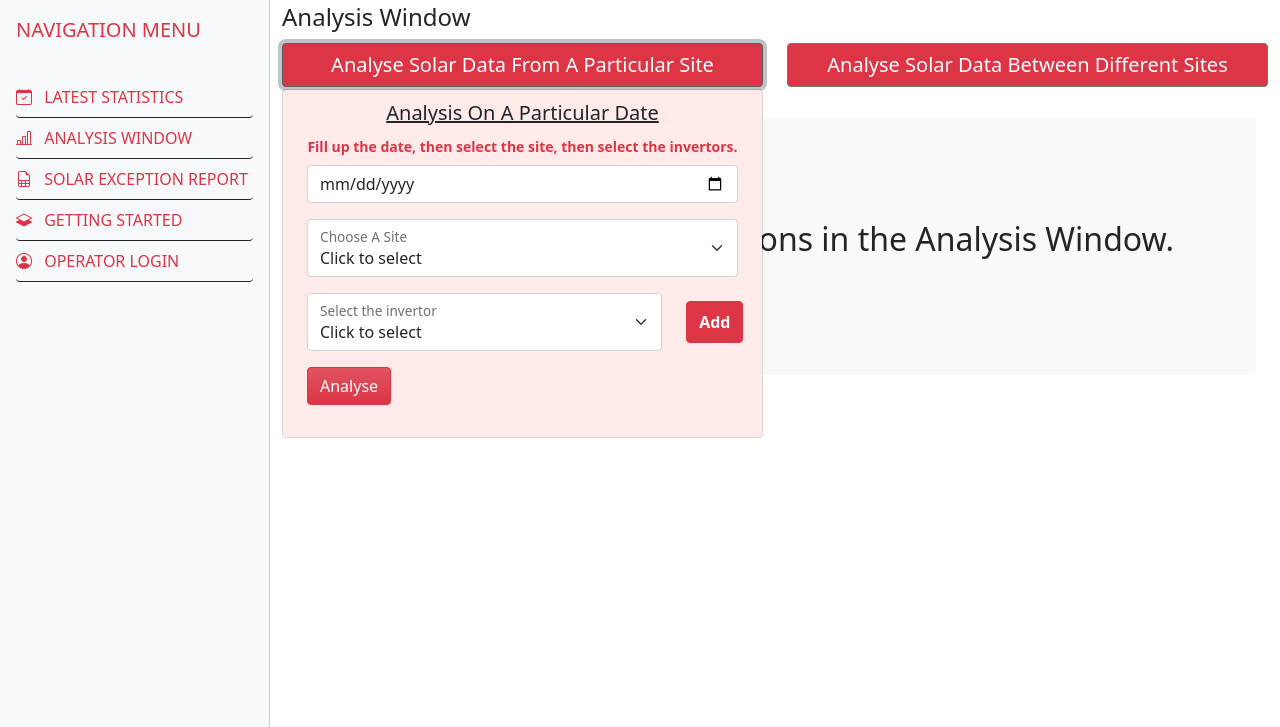
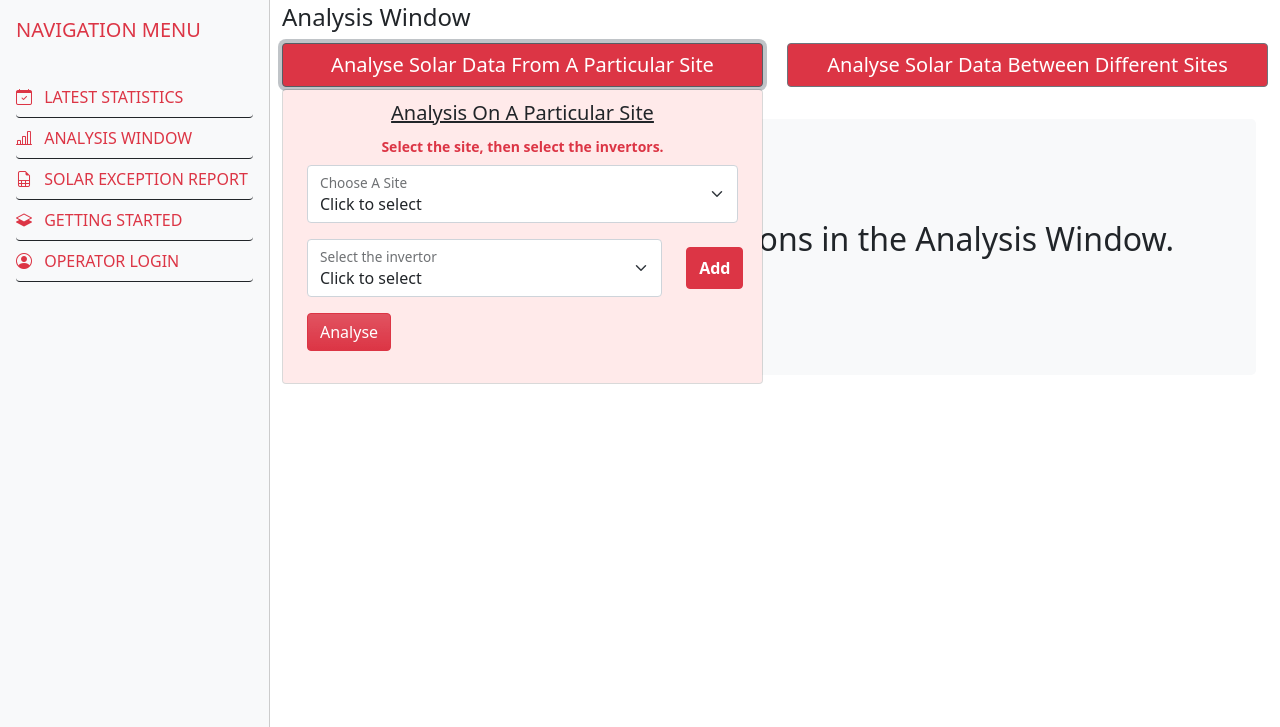
Before and after one commit to Curious-Ujjwal/MISDashboard_ShreeCements, a Django app: page /analysis-window/ in a window 1280 px wide, after a click on "Analyse Solar Data From A Particular Site". Shown: the part 73-800 px from the top of the page. Run offline with Django 3.2, Linux system fonts and the light colour scheme; parts of the project's set-up code (start-up, migrations or seed data) failed here and were passed over; some libraries are stand-ins or nearby versions.

Commit message:
Add onsite analysis for the day

```diff
--- a/MISDashboard/FileSaver/templates/FileSaver/analysis.html
+++ b/MISDashboard/FileSaver/templates/FileSaver/analysis.html
@@ -32,19 +32,16 @@
                         <!-- 1. Based on a particular date -->
                         <!-- 2. Between 2 dates for a particular invertor -->
                         <ul class="dropdown-menu" aria-labelledby="dropdownMenuLink" style="width: 100%; background-color: #ffeaea;">
-                            <li class="text-capitalize fs-5 mx-auto text-decoration-underline mb-2" style="width: fit-content;">Analysis on a particular date</li>
+                            <li class="text-capitalize fs-5 mx-auto text-decoration-underline mb-2" style="width: fit-content;">Analysis on a particular site</li>
                             <li>
                                 <div class="container">
-                                    <form action="#" method="GET">
-                                        <!-- {% csrf_token %} -->
+                                    <form action="{% url 'invertoranalysis' %}" method="GET">
+                                        {% csrf_token %}
                                         <div class="mb-2 col-12 text-danger fw-bold form-text text-center">
-                                            Fill up the date, then select the site, then select the invertors.
-                                        </div>
-                                        <div class="input-group mb-3">
-                                            <input type="date" class="form-control" name="form1date">
+                                            Select the site, then select the invertors.
                                         </div>
                                         <div class="form-floating">
-                                            <select class="form-select mb-3" aria-label="Select the particular for comparison" id="siteselect" name="siteselect">
+                                            <select class="form-select mb-3" aria-label="Select the particular for comparison" id="siteselect" name="siteselect" required>
                                                 <option selected>Click to select</option>
                                                 <option value="1">Site Beawar</option>
                                                 <option value="2">Site Jharkhand</option>
@@ -59,7 +56,7 @@
                                         <div class="row">
                                             <div class="col-10" id="dynamicmultipleselect0">
                                                 <div class="form-floating">
-                                                    <select class="form-select mb-3 invertordropdown" aria-label="Select the particular for comparison" id="selectinvertor">
+                                                    <select class="form-select mb-3 invertordropdown" aria-label="Select the particular for comparison" id="selectinvertor" name="form1-name0" required>
                                                         <option selected>Click to select</option>
                                                         <!-- select option list for dropdown by ajax -->
                                                     </select>
@@ -138,17 +135,19 @@
             <br>
             <div class="container">
                 <div class="p-5 mb-4 bg-light rounded-3">
-
+                    {% if not sitewise and not invertorwise %}
                     <div class="container-fluid py-5">
                       <p class="fs-2 text-center">Choose from the two options in the Analysis Window.</p>
                     </div>
+                    {% endif %}
 
                     {% if sitewise %}
+
+                    {% if not notpresent %}
                     <div class="container-fluid py-5">
                         Analysis Mode: Analyse Solar Data Between Different sites<br>
                         Date: {{ date }}<br>
                         Particular chosen: {{ particular|safe }}<br>
-                        <p class="fs-4">The results have been compiled, presented. Scroll down to view the tables and the graphs.</p>
                             <center>
                                 <div class="row">
                                     <div class="col-md-5 col-12">
@@ -193,6 +192,53 @@
                         </center>
 
                     </div>
+                    {% endif %}
+
+                    {% if notpresent %}
+                    <div class="container-fluid py-5 display-5 text-center text-danger text-capitalize fw-bold">
+                        Date not present in the database!
+                    </div>
+                    {% endif %}
+
+                    {% endif %}
+
+                    {% if invertorwise %}
+                        <div class="container-fluid py-5">
+                            Analysis Mode: Analysis on a particular site<br>
+                            Site: {{ sitename }}<br>
+                            Invertors analysed:
+                            {% for i in invertor_names %}
+                                <strong>Invertor-{{ i }}</strong>
+                            {% endfor %}
+                        </div>
+                        <center>
+                            <div class="row">
+                                <div class="col-md-5 col-12">
+                                    <table class="table">
+                                        <thead>
+                                            <tr>
+                                                <th scope="col">Invertors</th>
+                                                <th scope="col">Solar Generation </th>
+                                            </tr>
+                                        </thead>
+                                        <tbody>
+                                            {% for num in invertor_names %} {% for val in invertor_gen %}
+                                                {% if forloop.counter == forloop.parentloop.counter %}
+                                                    <tr>
+                                                        <td>Invertor-{{ num }}</td>
+                                                        <td>{{ val|floatformat:2 }} kWh</td>
+                                                    </tr>
+                                                {% endif %}
+                                            {% endfor %} {% endfor %}
+                                        </tbody>
+                                    </table>
+                                </div>
+                                <div class="col-12 col-md-2"></div>
+                                <div class="col-md-5 col-12">
+                                    <canvas id="invertorChart" width="200" height="150"></canvas>
+                                </div>
+                            </div>
+                        </center>
                     {% endif %}
                   </div>
             </div>
@@ -268,6 +314,71 @@
             });
         </script>
     {% endif %}
+    {% if invertorwise %}
+        <script>
+            var invChart = document.getElementById('invertorChart').getContext('2d');
+            var labels = JSON.parse("{{ invertor_names|escapejs }}");
+            var genData = JSON.parse("{{ invertor_gen|escapejs }}");
+
+            var labelData = [];
+            for(var l=0; l<labels.length; l++) {
+                labelData.push('Invertor-'+labels[l].toString());
+            }
+
+            console.log(labelData);
+            console.log(genData);
+
+            var myInvChart = new Chart(invChart, {
+                type: 'bar',
+                data: {
+                    labels: labelData,
+                    datasets: [{
+                        // label: {{ particular|safe }};
+                        label: 'Solar Generation (in Kwh)',
+
+                        data: genData,
+                        backgroundColor: [
+                            'rgba(255, 99, 132, 0.2)',
+                            'rgba(54, 162, 235, 0.2)',
+                        ],
+                        borderColor: [
+                            'rgba(255, 99, 132, 1)',
+                            'rgba(54, 162, 235, 1)',
+                        ],
+                        borderWidth: 1
+                    }]
+                },
+                options: {
+                    responsive: true,
+                    scales: {
+                        yAxes: {
+                            title: {
+                                display: true,
+                                text: 'Solar Generation (in kWh)',
+                                font: {
+                                    size: 15,
+                                    weight: 600,
+                                }
+                            },
+                            ticks: {
+                                precision: 2
+                            }
+                        },
+                        xAxes: {
+                            title: {
+                                display: true,
+                                text: 'Different Invertors',
+                                font: {
+                                    size: 15,
+                                    weight: 600,
+                                }
+                            }
+                        }
+                    }
+                }
+            })
+        </script>
+    {% endif %}
     <script type="text/javascript" src="http://code.jquery.com/jquery-latest.min.js"></script>
     <script type="text/javascript" src="http://yourjavascript.com/7174319415/script.js"></script>
     <script>
@@ -306,18 +417,11 @@
         function duplicate() {
             var original = document.getElementById('dynamicmultipleselect'+i);
             var originalform = document.getElementById('dynamicmultipleselect'+i).getElementsByClassName('invertordropdown')[0];
-            originalform.name = "form1-name1";
-            // var originalform = original.getElementById('selectinvertor');
+            // originalform.name = "form1-name1";
+            originalform.name = "form1-name"+i;
             console.log(originalform);
             var countAll = 0;
             var selected = [];
-            // for(var option of document.getElementById('dynamicmultipleselect'+i).select.options) {
-            // for(var option of document.getElementById('selectinvertor').options) {
-            //     if(option.selected) {
-            //         selected.push(option.value);
-            //     }
-            //     ++countAll;
-            // }
             for(var option of originalform.options) {
                 if(option.selected) {
                     selected.push(option.value);
@@ -327,7 +431,6 @@
             countAll = countAll - 1;
 
             if(countAll > 1) {
-                // var selected = [...original.selectedOptions].map(option => option.value);
                 console.log(selected[0]);
                 // console.log(countAll);
                 var clone = original.cloneNode(true);
@@ -336,6 +439,7 @@
                 original.parentNode.appendChild(clone);
 
                 var cloneform = document.getElementById('dynamicmultipleselect'+i).getElementsByClassName('invertordropdown')[0];
+                cloneform.name = "form1-name"+i;
                 for(var j=0; j<countAll; j++) {
                     if(cloneform.options[j].value == selected[0]) {
                         cloneform.remove(j);
@@ -345,7 +449,7 @@
             }
             else {
                 document.getElementById('clone').style.visibility = 'hidden';
-                alert("All the invertors from this site have been selected!!");
+                alert("Check that all the invertors must have been selected!!");
             }
 
         }
--- a/MISDashboard/FileSaver/urls.py
+++ b/MISDashboard/FileSaver/urls.py
@@ -8,6 +8,6 @@ urlpatterns = [
 	path('analysis-window/', views.analysis, name='analysis'),
 	path('exception-report/', views.report, name='report'),
 	path('analysis-window-among-sites', views.siteanalysis, name='siteanalysis'),
-
+	path('analysis-in-a-site', views.invertoranalysis, name='invertoranalysis'),
 	path('getdetails/', views.getdetails, name='getdetails'),	#AJAX URL
 ]
--- a/MISDashboard/FileSaver/views.py
+++ b/MISDashboard/FileSaver/views.py
@@ -3,6 +3,7 @@ import email
 import numpy
 import imaplib
 import requests
+import datetime
 from bs4 import BeautifulSoup
 import webbrowser
 import pandas as pd
@@ -22,6 +23,7 @@ from .utilityfunction import *
 
 import json as simplejson
 from django.http import HttpResponse
+
 # #account credentials
 username = 'ujjwalrustagi@gmail.com'
 password = 'Ujjwal@123'
@@ -42,13 +44,14 @@ def download_files():
 	# 5 site reports and 4 wms reports
 	N = 9
 
-	today = date.today().strftime('%d-%m-%Y')
-	print(today)
+	prev_datetime = datetime.datetime.today() - datetime.timedelta(days=1)
+	prev_day = prev_datetime.strftime('%d-%m-%Y')
+	print(prev_day)
 
 	#search for the SiteSheets folder in the MIS project
 	path = os.getcwd()+"\..\SiteSheets"
 	os.chdir(path)
-	os.mkdir(today)			#move to the SiteSheets folder
+	os.mkdir(prev_day)			#move to the SiteSheets folder and make a folder for the previous day
 
 	#total number of messages
 	messages = int(messages[0])
@@ -70,8 +73,8 @@ def download_files():
 					From = From.decode(encoding)
 
 				#prints the subject and from ids at the terminal
-				print("Subject:", subject)
-				print("From:", From)
+				print("Subject: ", subject)
+				print("From: ", From)
 
 				#if the mail contains the many parts
 				if msg.is_multipart():
@@ -95,9 +98,13 @@ def download_files():
 							# kindly complete this after the task of calculating the values if finished
 							# folder_name pattern and file name pattern should be specified
 							# folder names should consist of the site first name
+
+							# folder names should be in the format of siteX, X == ['B', 'C', 'R', 'J', 'P']
+							# wms sheets should be in the format of wmsX, X == ['C', 'R', 'J', 'P']
 							# $$$$$$$$$$$$$$$$$$$$$$$$$$$$$$$$$$$$$$$$$$$$$$$$$$$$$$$$$$$ #
 
 							if filename:
+								#folder namea are dependent upon the subject of the mail
 								folder_name = clean(subject)
 								if not os.path.isdir(folder_name):
 									os.mkdir(folder_name)
@@ -152,9 +159,13 @@ def calculate_days(date_year):
 	else:
 		return False
 
-# #Day and month from date
-today = date.today().strftime('%d-%m-%Y')
-today1 = date.today()
+#Day and month from datetime
+prev_datetime = datetime.datetime.today() - datetime.timedelta(days=1)
+prev_day = prev_datetime.strftime('%d-%m-%Y')
+
+#Set the today and today1 as the prev_day and prev_datetim
+today = prev_day
+today1 = prev_datetime
 date_day = int(today[:2])
 date_month = int(today[3:5])
 date_year = int(today[6:])
@@ -1570,8 +1581,11 @@ def siteanalysis(request):
 		lastBrecord = Beawar_Sheet.objects.filter(date=day_date).first()
 		lastRrecord = Roorkee_Sheet.objects.filter(date=day_date).first()
 
-		context = return_context(day_date, particular)
-		print(context)
+		if lastJrecord == None:
+			context = {'notpresent': True, 'sitewise': True}
+		else:
+			context = return_context(day_date, particular)
+			print(context)
 
 		return render(request, 'FileSaver/analysis.html', context)
 
@@ -1667,3 +1681,58 @@ def getdetails(request):
 	print(count)
 	# return HttpResponse(simplejson.dumps(count), mimetype='application/json', content_type='application/json')
 	return HttpResponse(simplejson.dumps(count), content_type='application/json')
+
+
+def invertoranalysis(request):
+	print('I am glad I reached here!')
+	if request.method == 'GET':
+		data_asked = request.GET.dict()
+		# print(data_asked)
+		site_no = data_asked['siteselect']
+		siteswitcher = {
+			'1': siteB,
+			'2': siteJ,
+			'3': siteC,
+			'4': siteR,
+			'5': siteP,
+		}
+		siteRecord = siteswitcher[site_no]
+		# print(site_no)
+		print(siteRecord)
+
+		invertor_list = []
+		name_list = []
+		k = 0
+		for key, val in data_asked.items():
+			if k>1:
+				idx = int(val[9:])
+				if site_no == '1':
+					# print('beawar')
+					invertor_list.append(siteRecord[idx-1][3])
+				else:
+					# print('others')
+					invertor_list.append(siteRecord[idx-1][4])
+				name_list.append(idx)
+			k += 1
+
+		print(invertor_list)
+		print(name_list)
+
+		context = {
+			'invertor_names': name_list,
+			'invertor_gen': invertor_list,
+			'invertorwise': True,
+			'sitename': 'name-of-the-site',
+		}
+		if site_no == '1':
+			context['sitename'] = 'Beawar'
+		elif site_no == '2':
+			context['sitename'] = 'Jharkhand'
+		elif site_no == '3':
+			context['sitename'] = 'Castamet'
+		elif site_no == '4':
+			context['sitename'] = 'Roorkee'
+		elif site_no == '5':
+			context['sitename'] = 'Panipat'
+
+		return render(request, 'FileSaver/analysis.html', context)
```
